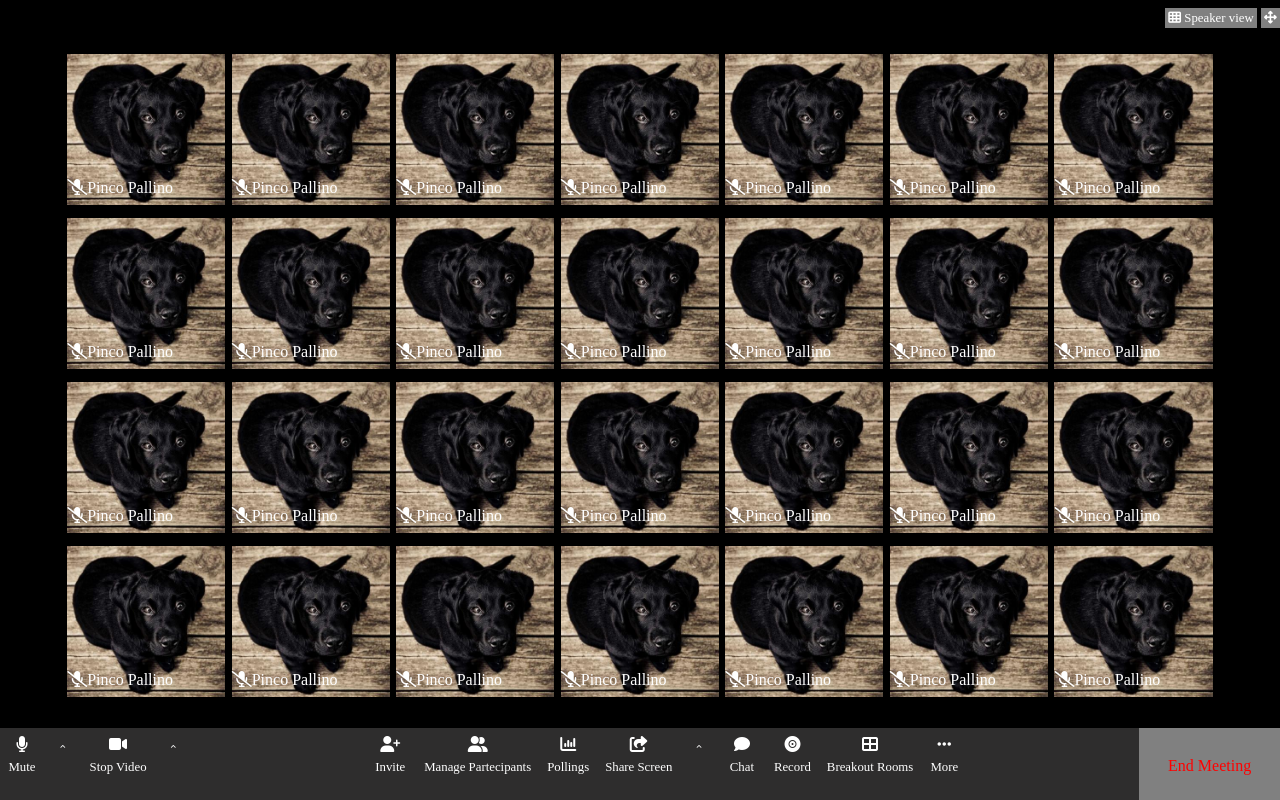
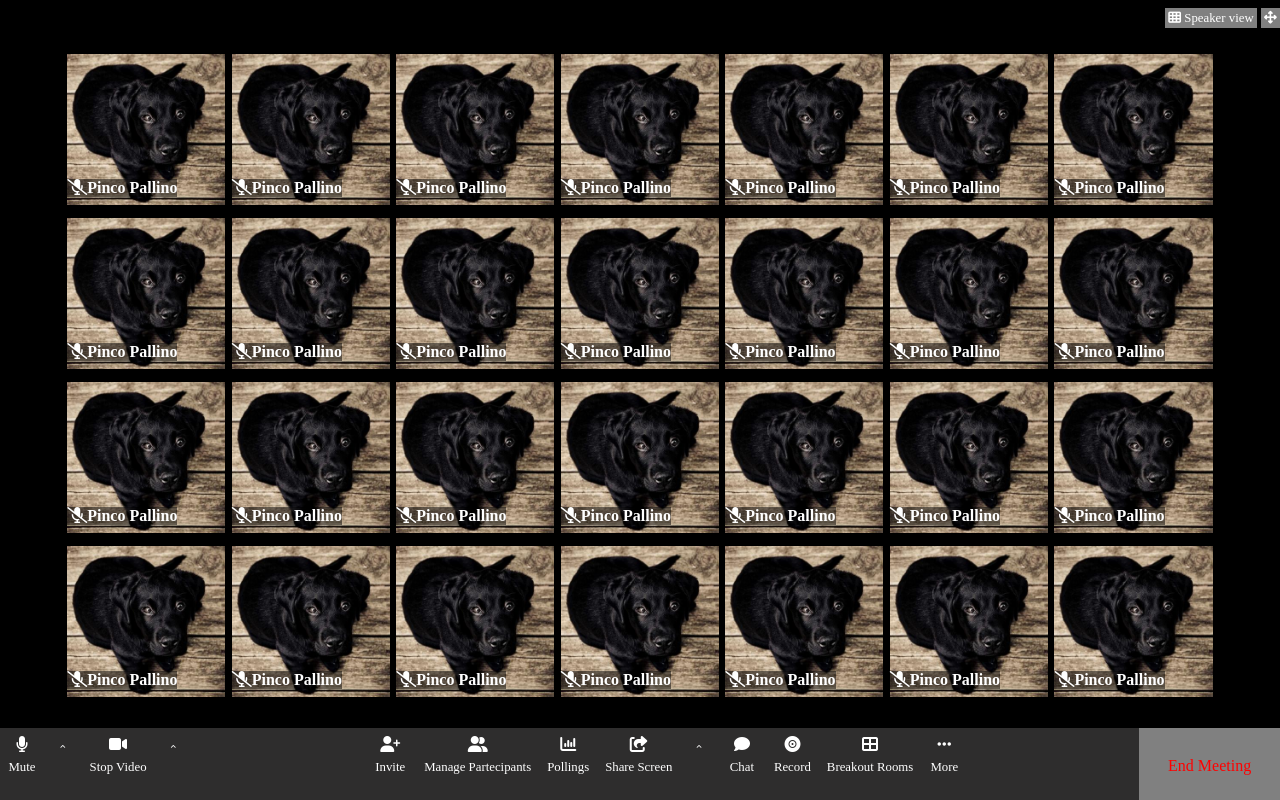
Before and after one commit to francescofalcone05/html-css-zoom, a plain HTML site: page index.html in a window 1280 px wide. Drawn offline with Linux system fonts and the light colour scheme.

Commit message:
file-ready

```diff
--- a/css/style.css
+++ b/css/style.css
@@ -75,13 +75,15 @@ body{
     height: fit-content;
 }
 
-.card>span{
+.card span{
     color: white;
+    font-weight: bold;
     position: absolute;
     bottom: 0.5rem;
     left: 0;
-    z-index: 9;
+    background-color: rgba(00, 00, 00, 0.5)
 }
+
 
 /* bottom tools */
 
```
